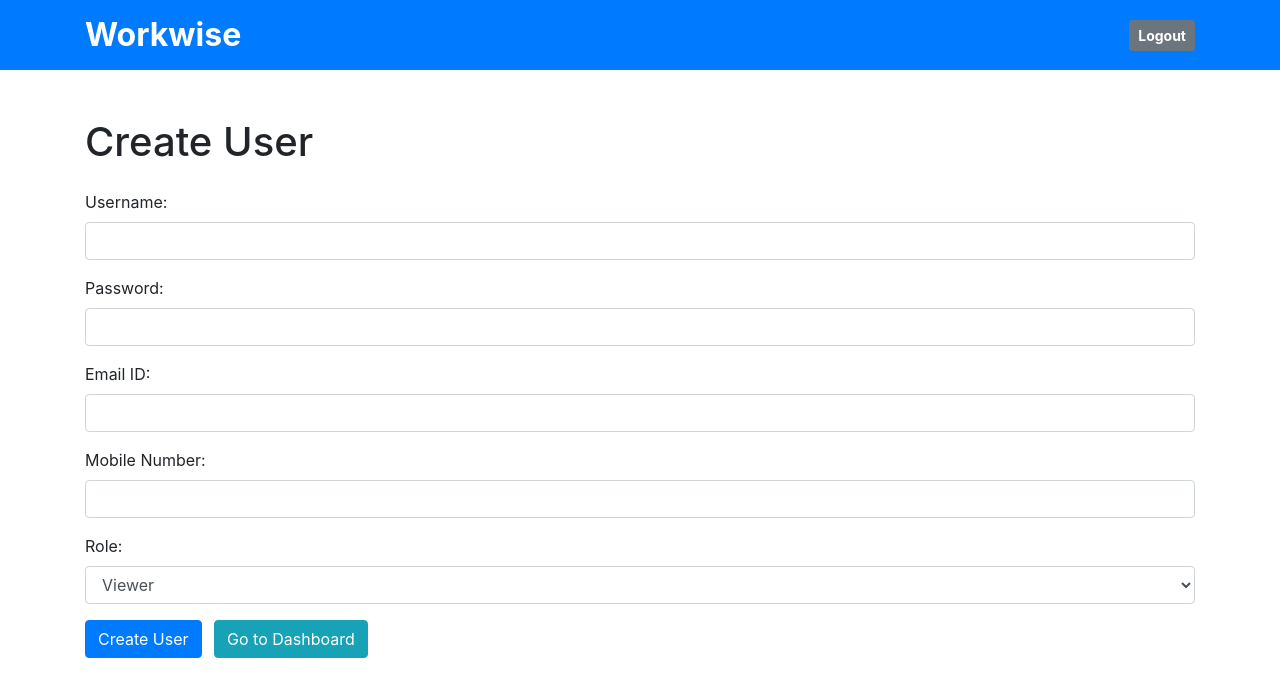
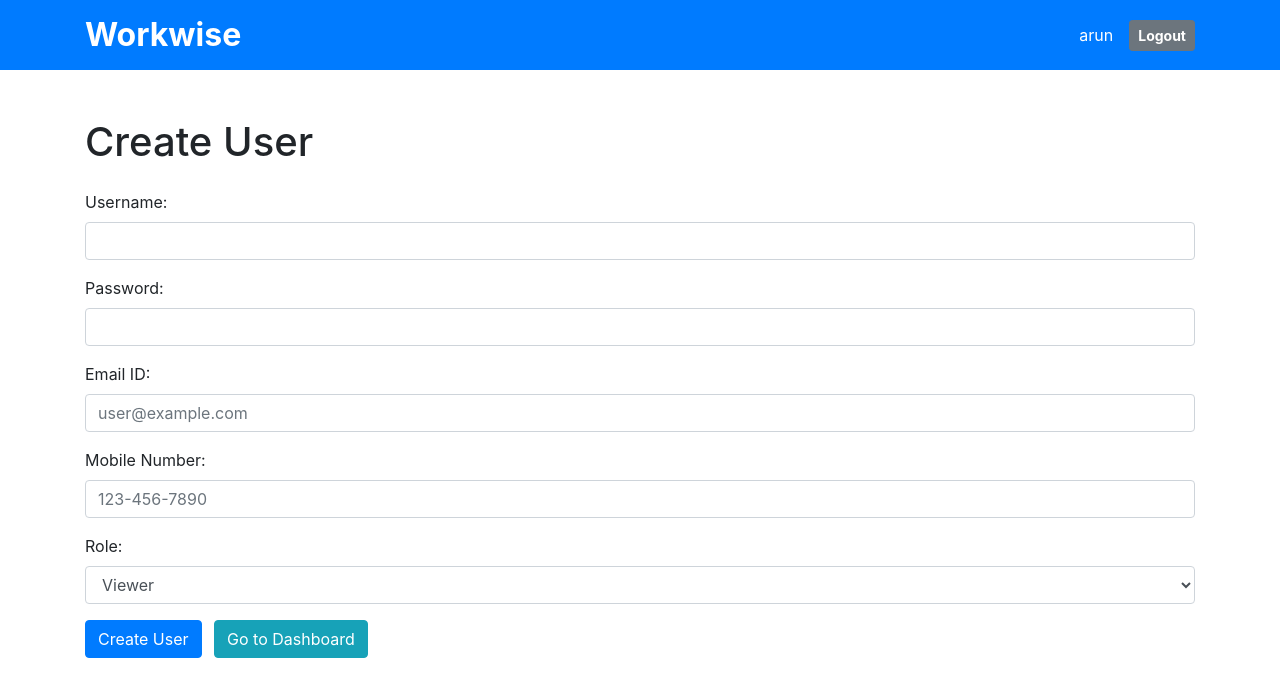
Before and after one commit to arunreddyy/workwise, a Flask app: page /user_page in a window 1280 px wide. Shown: the top 697 px of the page. Run offline with Flask 3, Linux system fonts and the light colour scheme; a user stored in the database is signed in; some libraries are stand-ins or nearby versions.

Commit message:
made update to meet all requirments

```diff
--- a/app.py
+++ b/app.py
@@ -9,6 +9,7 @@ import matplotlib.pyplot as plt
 import datetime
 from datetime import datetime
 import os
+import re
 from flask_migrate import Migrate  # Import Flask-Migrate
 from werkzeug.security import generate_password_hash, check_password_hash
 from flask_login import LoginManager, UserMixin, login_user, login_required, logout_user, current_user
@@ -88,30 +89,21 @@ app.config['MAIL_USERNAME'] = 'ayunotesting@gmail.com'
 app.config['MAIL_PASSWORD'] = 'kvxf sgrt ddze jhtl'
 app.config['MAIL_DEFAULT_SENDER'] = 'ayunotesting@gmail.com'
 
-SMTP_SERVER = 'smtp.gmail.com'
-SMTP_PORT = 587
-EMAIL_ADDRESS = 'ayunotesting@gmail.com'
-EMAIL_PASSWORD = 'your_password'
-
 
 def send_email(to_email, subject, body):
+    """Send email using Gmail SMTP."""
     try:
-
         message = MIMEMultipart()
-        message['From'] = EMAIL_ADDRESS
+        message['From'] = app.config['MAIL_USERNAME']
         message['To'] = to_email
         message['Subject'] = subject
 
         message.attach(MIMEText(body, 'plain'))
 
-        try:
-            # with smtplib.SMTP(SMTP_SERVER, SMTP_PORT) as server:
-            #     server.starttls()
-            #     server.login(EMAIL_ADDRESS, EMAIL_PASSWORD)
-            #     server.send_message(message)
-            print("Sending Email!!!")
-        except:
-            pass
+        with smtplib.SMTP(app.config['MAIL_SERVER'], app.config['MAIL_PORT']) as server:
+            server.starttls()  # Secure connection with TLS
+            server.login(app.config['MAIL_USERNAME'], app.config['MAIL_PASSWORD'])
+            server.send_message(message)  # Send the message
 
         print("Email sent successfully!")
     except Exception as e:
@@ -492,40 +484,42 @@ def register():
     return render_template('register.html')
 
 
+import re
+from flask import request, flash, redirect, url_for
+
 @app.route('/create_user', methods=['GET', 'POST'])
 def create_user():
     if request.method == 'POST':
-        print(request.form)
-        user_id = request.form.get('userid')
         username = request.form.get('username')
         password = request.form.get('password')
         email_id = request.form.get('email_id')
         mobile_number = request.form.get('mobile_number')
-        created_date = datetime.now().date()
         role = request.form.get('role', 'viewer')
 
-        if User.query.filter_by(name=username).first() and not user_id:
+        # Validate username: should contain only alphanumeric characters and be 3-50 characters long
+        if not re.match(r'^[a-zA-Z0-9]{3,50}$', username):
+            flash('Username must be alphanumeric and between 3 to 50 characters.', 'danger')
+            return redirect(url_for('create_user'))
+
+        # Check if the username already exists
+        if User.query.filter_by(name=username).first():
             flash('Username already exists.', 'danger')
-            return redirect(url_for('user_page'))
+            return redirect(url_for('create_user'))
 
-        if user_id:
-            user = User.query.filter_by(id=user_id).all()[0]
-            user.name = username
-            user.email_id = email_id
-            user.mobile_number = mobile_number
-            user.role = role
-            db.session.commit()
-            return redirect(url_for('list_users'))
+        # Check if the email format is valid
+        if not re.match(r'^[a-zA-Z0-9._%+-]+@[a-zA-Z0-9.-]+\.[a-zA-Z]{2,}$', email_id):
+            flash('Please enter a valid email address.', 'danger')
+            return redirect(url_for('create_user'))
 
         new_user = User(name=username, role=role, email_id=email_id,
-                        mobile_number=mobile_number, created_date=created_date)
+                        mobile_number=mobile_number)
         new_user.set_password(password)
         db.session.add(new_user)
         db.session.commit()
-        flash('Registration successful!', 'success')
+        flash('User created successfully!', 'success')
         return redirect(url_for('list_users'))
 
-    return render_template('user_page.html')
+    return render_template('create_user.html')
 
 
 @app.route("/export_tasks", methods=['POST'])
--- a/templates/admin_dashboard.html
+++ b/templates/admin_dashboard.html
@@ -15,7 +15,10 @@
     <div class="bg-primary text-white py-3">
       <div class="container d-flex justify-content-between align-items-center">
         <h1 class="mb-0" style="font-size: 2rem; font-weight: bold;">Workwise</h1>
-        <a href="{{ url_for('logout') }}" class="btn btn-secondary btn-sm font-weight-bold">Logout</a>
+        <div class="d-flex align-items-center">
+          <span class="mr-3">{{ current_user.name }}</span>
+          <a href="{{ url_for('logout') }}" class="btn btn-secondary btn-sm font-weight-bold">Logout</a>
+        </div>
       </div>
     </div>
 
--- a/templates/create_task.html
+++ b/templates/create_task.html
@@ -16,8 +16,11 @@
 <body>
   <div class="bg-primary text-white py-3">
     <div class="container d-flex justify-content-between align-items-center">
-        <h1 class="mb-0" style="font-size: 2rem; font-weight: bold;">Workwise</h1>
+      <h1 class="mb-0" style="font-size: 2rem; font-weight: bold;">Workwise</h1>
+      <div class="d-flex align-items-center">
+        <span class="mr-3">{{ current_user.name }}</span>
         <a href="{{ url_for('logout') }}" class="btn btn-secondary btn-sm font-weight-bold">Logout</a>
+      </div>
     </div>
   </div>
   <div class="container mt-5">
--- a/templates/create_user.html
+++ b/templates/create_user.html
@@ -23,7 +23,10 @@
   <div class="bg-primary text-white py-3">
     <div class="container d-flex justify-content-between align-items-center">
       <h1 class="mb-0" style="font-size: 2rem; font-weight: bold;">Workwise</h1>
-      <a href="{{ url_for('logout') }}" class="btn btn-secondary btn-sm font-weight-bold">Logout</a>
+      <div class="d-flex align-items-center">
+        <span class="mr-3">{{ current_user.name }}</span>
+        <a href="{{ url_for('logout') }}" class="btn btn-secondary btn-sm font-weight-bold">Logout</a>
+      </div>
     </div>
   </div>
 
@@ -35,11 +38,21 @@
       <div class="form-group">
         <input type="text" name="userid" class="form-control" value="{{ user.id }}" style="display: none" required />
         <label for="username">Username:</label>
-        <input type="text" name="username" class="form-control" value="{{ user.name }}" required />
+        <input type="text" name="username" class="form-control" value="{{ user.name }}" required
+          pattern="^[A-Za-z]+(?:[ _-][A-Za-z]+)*$" title="Username should only contain letters, spaces, underscores, and hyphens" />
       </div>
       <div class="form-group">
         <label for="email_id">Email ID:</label>
-        <input type="email_id" name="email_id" class="form-control" value="{{ user.email_id }}" required />
+        <input
+          type="email"
+          name="email_id"
+          class="form-control"
+          value="{{ user.email_id }}"
+          required
+          placeholder="user@example.com"
+          pattern="[a-zA-Z0-9._%+-]+@[a-zA-Z0-9.-]+\.[a-zA-Z]{2,}$"
+          title="Please enter a valid email address (e.g., user@example.com)"
+        />
       </div>
       <div class="form-group">
         <label for="mobile_number">Mobile Number:</label>
@@ -73,19 +86,30 @@
     <form method="POST" action="{{ url_for('create_user') }}" class="mt-4">
       <div class="form-group">
         <label for="username">Username:</label>
-        <input type="text" name="username" class="form-control" required />
+        <input type="text" name="username" class="form-control" required
+               pattern="^[a-zA-Z0-9]{3,50}$"
+               title="Username must be alphanumeric and between 3 to 50 characters." />
       </div>
+
       <div class="form-group">
         <label for="password">Password:</label>
         <input type="password" name="password" class="form-control" required />
       </div>
       <div class="form-group">
         <label for="email_id">Email ID:</label>
-        <input type="email_id" name="email_id" class="form-control" required />
+        <input
+          type="email"
+          name="email_id"
+          class="form-control"
+          required
+          placeholder="user@example.com"
+          pattern="[a-zA-Z0-9._%+-]+@[a-zA-Z0-9.-]+\.[a-zA-Z]{2,}$"
+          title="Please enter a valid email address (e.g., user@example.com)"
+        />
       </div>
       <div class="form-group">
         <label for="mobile_number">Mobile Number:</label>
-        <input type="text" name="mobile_number" class="form-control" required id="mobile_number" />
+        <input type="text" name="mobile_number" class="form-control" required id="mobile_number" placeholder="123-456-7890" />
       </div>
       <div class="form-group">
         <label for="role">Role:</label>
--- a/templates/edit_task.html
+++ b/templates/edit_task.html
@@ -16,8 +16,11 @@
   <body>
     <div class="bg-primary text-white py-3">
       <div class="container d-flex justify-content-between align-items-center">
-          <h1 class="mb-0" style="font-size: 2rem; font-weight: bold;">Workwise</h1>
+        <h1 class="mb-0" style="font-size: 2rem; font-weight: bold;">Workwise</h1>
+        <div class="d-flex align-items-center">
+          <span class="mr-3">{{ current_user.name }}</span>
           <a href="{{ url_for('logout') }}" class="btn btn-secondary btn-sm font-weight-bold">Logout</a>
+        </div>
       </div>
     </div>
     <h1>Edit Task</h1>
--- a/templates/login.html
+++ b/templates/login.html
@@ -28,8 +28,11 @@
 <body>
     <div class="bg-primary text-white py-3">
         <div class="container d-flex justify-content-between align-items-center">
-            <h1 class="mb-0" style="font-size: 2rem; font-weight: bold;">Workwise</h1>
+          <h1 class="mb-0" style="font-size: 2rem; font-weight: bold;">Workwise</h1>
+          <div class="d-flex align-items-center">
+            <span class="mr-3">{{ current_user.name }}</span>
             <a href="{{ url_for('logout') }}" class="btn btn-secondary btn-sm font-weight-bold">Logout</a>
+          </div>
         </div>
     </div>
     <div class="container">
--- a/templates/reports.html
+++ b/templates/reports.html
@@ -8,8 +8,11 @@
 <body>
     <div class="bg-primary text-white py-3">
         <div class="container d-flex justify-content-between align-items-center">
-            <h1 class="mb-0" style="font-size: 2rem; font-weight: bold;">Workwise</h1>
+          <h1 class="mb-0" style="font-size: 2rem; font-weight: bold;">Workwise</h1>
+          <div class="d-flex align-items-center">
+            <span class="mr-3">{{ current_user.name }}</span>
             <a href="{{ url_for('logout') }}" class="btn btn-secondary btn-sm font-weight-bold">Logout</a>
+          </div>
         </div>
     </div>
     <div class="container mt-5">
--- a/templates/task_table.html
+++ b/templates/task_table.html
@@ -16,8 +16,11 @@
 <body>
   <div class="bg-primary text-white py-3">
     <div class="container d-flex justify-content-between align-items-center">
-        <h1 class="mb-0" style="font-size: 2rem; font-weight: bold;">Workwise</h1>
+      <h1 class="mb-0" style="font-size: 2rem; font-weight: bold;">Workwise</h1>
+      <div class="d-flex align-items-center">
+        <span class="mr-3">{{ current_user.name }}</span>
         <a href="{{ url_for('logout') }}" class="btn btn-secondary btn-sm font-weight-bold">Logout</a>
+      </div>
     </div>
   </div>
   <div class="container mt-5">
--- a/templates/tasks.html
+++ b/templates/tasks.html
@@ -12,8 +12,11 @@
   <body>
     <div class="bg-primary text-white py-3">
       <div class="container d-flex justify-content-between align-items-center">
-          <h1 class="mb-0" style="font-size: 2rem; font-weight: bold;">Workwise</h1>
+        <h1 class="mb-0" style="font-size: 2rem; font-weight: bold;">Workwise</h1>
+        <div class="d-flex align-items-center">
+          <span class="mr-3">{{ current_user.name }}</span>
           <a href="{{ url_for('logout') }}" class="btn btn-secondary btn-sm font-weight-bold">Logout</a>
+        </div>
       </div>
     </div>
     <header>
--- a/templates/user_table.html
+++ b/templates/user_table.html
@@ -13,8 +13,11 @@
   <body>
     <div class="bg-primary text-white py-3">
       <div class="container d-flex justify-content-between align-items-center">
-          <h1 class="mb-0" style="font-size: 2rem; font-weight: bold;">Workwise</h1>
+        <h1 class="mb-0" style="font-size: 2rem; font-weight: bold;">Workwise</h1>
+        <div class="d-flex align-items-center">
+          <span class="mr-3">{{ current_user.name }}</span>
           <a href="{{ url_for('logout') }}" class="btn btn-secondary btn-sm font-weight-bold">Logout</a>
+        </div>
       </div>
     </div>
     <div class="container mt-5">
```
Also changed, not shown: templates/register.html (+25 -4 lines), README.md, instance/tasks_new.db.
